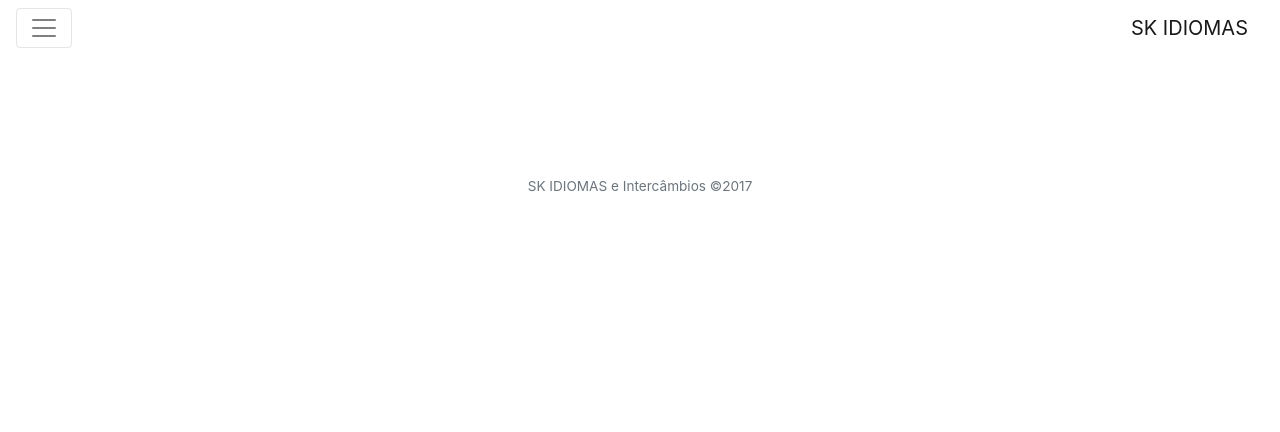
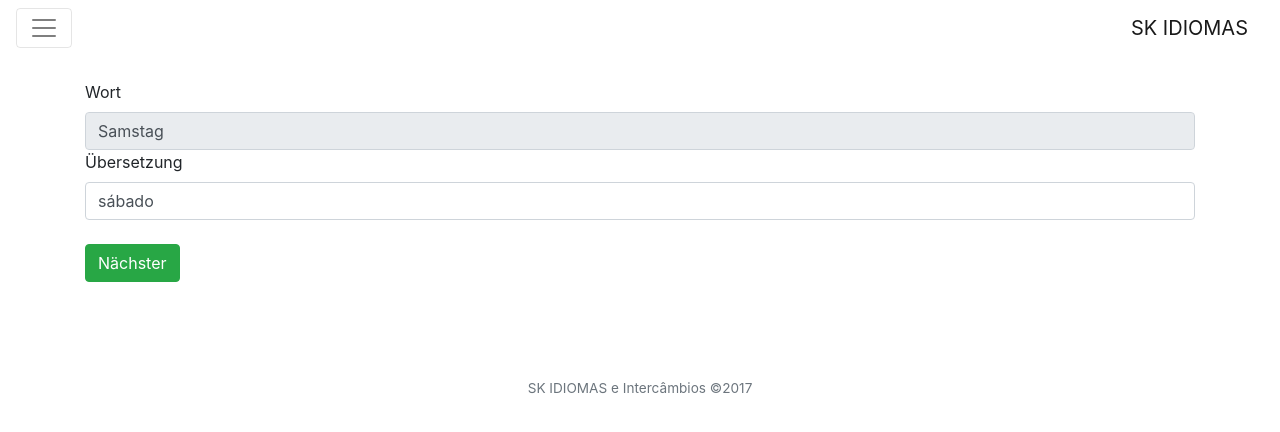
Before and after one commit to AgileLabs/SKs-Prototypen, an Angular app: page /wortschatz in a window 1280 px wide. Before the commit this address led to /. Shown: the top 432 px of the page. Built offline with nearby package versions, Linux system fonts and the light colour scheme.

Commit message:
Created the Wortschatz feature

```diff
--- a/src/app/app-routing.module.ts
+++ b/src/app/app-routing.module.ts
@@ -2,11 +2,16 @@ import { NgModule } from '@angular/core';
 import { Routes, RouterModule } from '@angular/router';
 
 import { LoginComponent } from './login/login.component';
+import { WortschatzComponent } from './wortschatz/wortschatz.component';
 
 const routes: Routes = [
   {
     path: 'login',
     component: LoginComponent
+  },
+  {
+    path: 'wortschatz',
+    component: WortschatzComponent
   },
   {
     path: '',
--- a/src/app/app.component.html
+++ b/src/app/app.component.html
@@ -9,7 +9,7 @@
     <div class="navbar-collapse" [ngbCollapse]="navbarCollapsed" id="navbarContent">
       <ul class="navbar-nav mr-auto">
         <li class="nav-item" routerLinkActive="active">
-          <a class="nav-link" routerLink="/jogadores">
+          <a class="nav-link" routerLink="/login">
             <i class="fa fa-sign-out"></i>&nbsp;Log Out
           </a>
       </ul>
--- a/src/app/app.module.ts
+++ b/src/app/app.module.ts
@@ -7,11 +7,13 @@ import { NgbModule } from '@ng-bootstrap/ng-bootstrap';
 import { AppRoutingModule } from './app-routing.module';
 import { AppComponent } from './app.component';
 import { LoginComponent } from './login/login.component';
+import { WortschatzComponent } from './wortschatz/wortschatz.component';
 
 @NgModule({
   declarations: [
     AppComponent,
-    LoginComponent
+    LoginComponent,
+    WortschatzComponent
   ],
   imports: [
     BrowserModule,
--- a/src/app/login/login.component.html
+++ b/src/app/login/login.component.html
@@ -1,5 +1,5 @@
 <div class="container">
-  <form class="justify-content-center">
+  <form>
     <div class="formGroup">
       <label for="user">User</label>
       <input type="text" class="form-control" id="user">
--- /dev/null
+++ b/src/app/wortschatz/wortschatz.component.html
@@ -0,0 +1,14 @@
+<div class="container">
+  <form>
+    <div class="formGroup">
+      <label for="word">Wort</label>
+      <input [(ngModel)]="random.word" type="text" class="form-control" id="word" name="word" disabled>
+    </div>
+    <div class="formGroup">
+      <label for="translation">Übersetzung</label>
+      <input [(ngModel)]="random.translation" type="text" class="form-control" id="translation" name="translation">
+    </div>
+    <br>
+    <button type="button" class="btn btn-success" (click)="nextWord()">Nächster</button>
+  </form>
+</div>
--- /dev/null
+++ b/src/app/wortschatz/wortschatz.component.ts
@@ -0,0 +1,35 @@
+import { Component, OnInit } from '@angular/core';
+
+@Component({
+  selector: 'skp-wortschatz',
+  templateUrl: './wortschatz.component.html',
+  styles: ['./wortschatz.component.css']
+})
+export class WortschatzComponent implements OnInit {
+
+  private wortschartz = [
+    { word : 'Montag', translation : 'segunda-feira' },
+    { word : 'Dienstag', translation : 'terça-feira' },
+    { word : 'Mittwoch', translation : 'quarta-feira' },
+    { word : 'Donnerstag', translation : 'quinta-feira' },
+    { word : 'Freitag', translation : 'sexta-feira' },
+    { word : 'Samstag', translation : 'sábado' },
+    { word : 'Sonntag', translation : 'domingo' },
+  ];
+
+  random;
+
+  constructor() {  }
+
+  ngOnInit() {
+    this.setRandomWordToTranslate();
+  }
+
+  nextWord(): void {
+    this.setRandomWordToTranslate();
+  }
+
+  private setRandomWordToTranslate(): void {
+    this.random = this.wortschartz[Math.floor(Math.random() * this.wortschartz.length)];
+  }
+}
```
Also changed, not shown: src/app/wortschatz/wortschatz.component.css (added).
